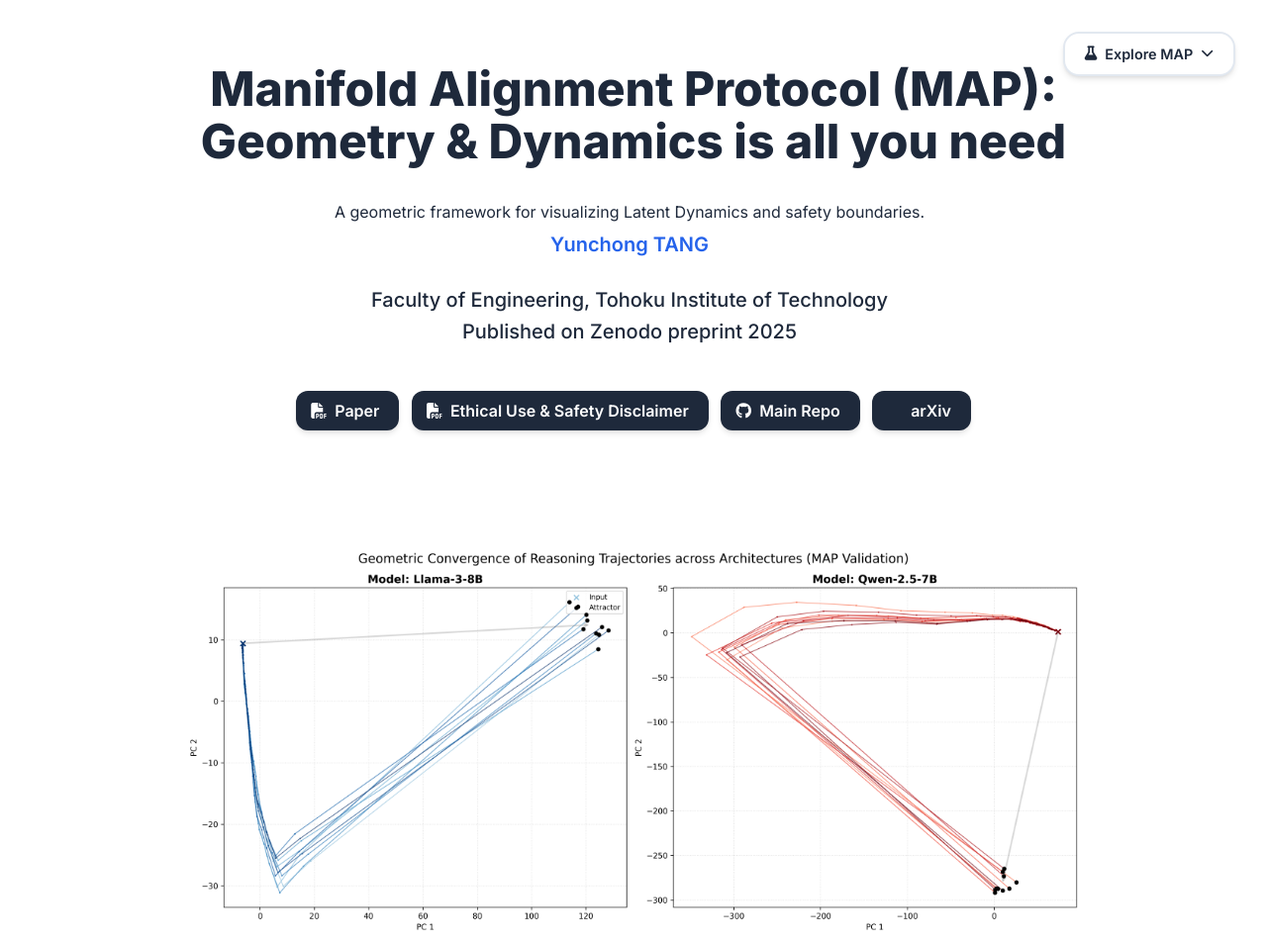
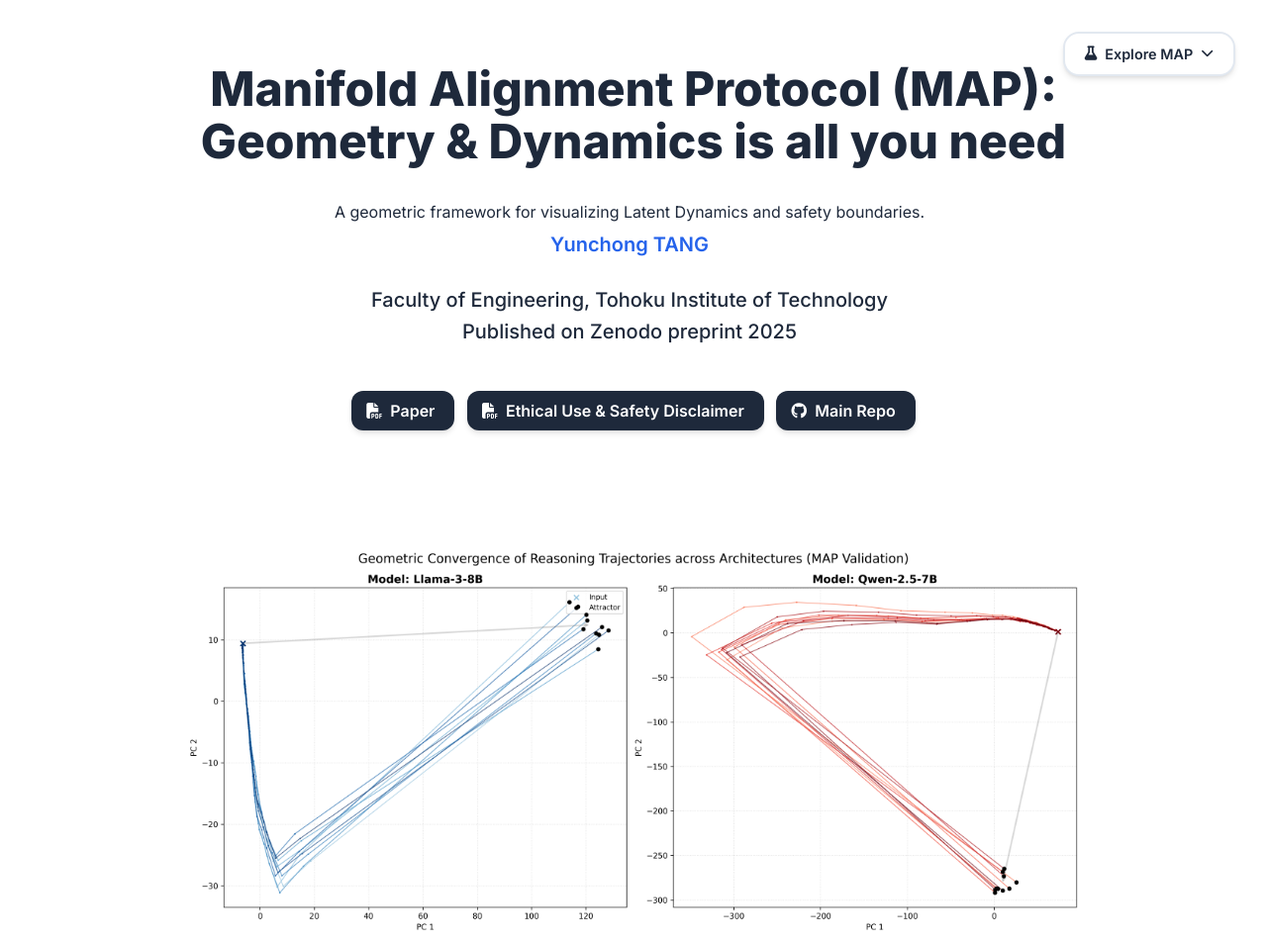
Before and after one commit to JBKing514/map_blog, a plain HTML site: page index.html in a window 1280 px wide. Shown: the top 953 px of the page at 99% size. Drawn offline with nearby package versions, Linux system fonts and the light colour scheme; some icons are missing.

Commit message:
Removed dead link to arXiv paper and replaced it with Zenodo link

```diff
--- a/index.html
+++ b/index.html
@@ -307,7 +307,7 @@ behavior of intelligent systems.">
                     <div class="publication-links">
                          <!-- TODO: Update with your arXiv paper ID -->
                       <span class="link-block">
-                        <a href="https://arxiv.org/pdf/<ARXIV PAPER ID>.pdf" target="_blank"
+                        <a href="https://zenodo.org/doi/10.5281/zenodo.17900444" target="_blank"
                         class="external-link button is-normal is-rounded is-dark">
                         <span class="icon">
                           <i class="fas fa-file-pdf"></i>
@@ -337,16 +337,6 @@ behavior of intelligent systems.">
                     <span>Main Repo</span>
                   </a>
                 </span>
-
-                <!-- TODO: Update with your arXiv paper ID -->
-                <span class="link-block">
-                  <a href="https://arxiv.org/abs/<ARXIV PAPER ID>" target="_blank"
-                  class="external-link button is-normal is-rounded is-dark">
-                  <span class="icon">
-                    <i class="ai ai-arxiv"></i>
-                  </span>
-                  <span>arXiv</span>
-                </a>
               </span>
             </div>
           </div>
```
Also changed, not shown: 1 other file.
